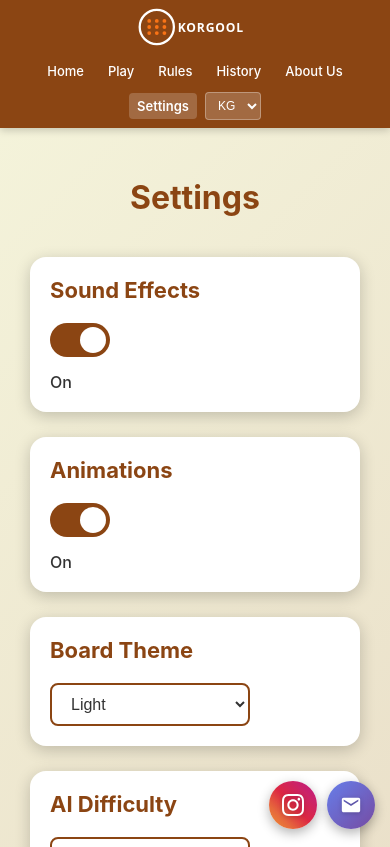
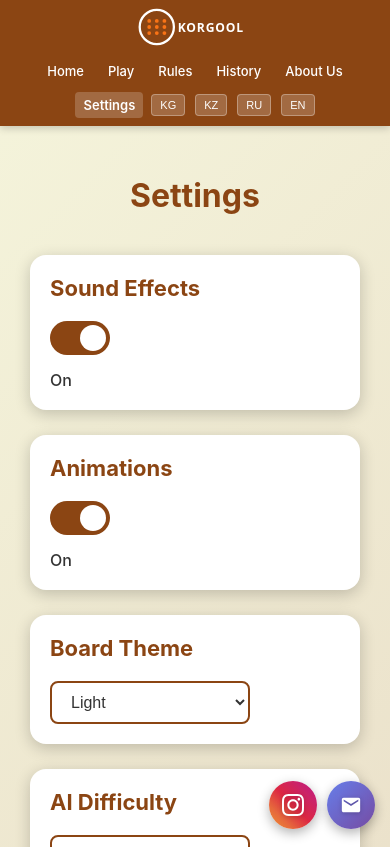
Before and after one commit to hostingbts/toguz-korgool, a React (Create React App) app in the folder client/: page /settings in a window 390 px wide. Shown: the top 847 px of the page. Built offline with nearby package versions, Linux system fonts and the light colour scheme; no server answers.

Commit message:
Use device detection for language selector dropdown on mobile

```diff
--- a/client/src/components/Header.css
+++ b/client/src/components/Header.css
@@ -102,7 +102,6 @@
 }
 
 .language-dropdown {
-  display: none;
   padding: 6px 12px;
   background: rgba(255, 255, 255, 0.2);
   border: 1px solid rgba(255, 255, 255, 0.3);
@@ -155,18 +154,12 @@
 
   .language-selector {
     margin-left: 0;
-    gap: 0;
-  }
-
-  .language-buttons {
-    display: none !important;
+    gap: 6px;
   }
 
   .language-dropdown {
-    display: block !important;
     padding: 6px 10px;
     font-size: 13px;
-    width: 100%;
     max-width: 80px;
   }
 
@@ -201,18 +194,12 @@
   }
 
   .language-selector {
-    gap: 0;
-  }
-
-  .language-buttons {
-    display: none !important;
+    gap: 4px;
   }
 
   .language-dropdown {
-    display: block !important;
     padding: 5px 8px;
     font-size: 12px;
-    width: 100%;
     max-width: 70px;
   }
 
--- a/client/src/components/Header.js
+++ b/client/src/components/Header.js
@@ -1,4 +1,4 @@
-import React from 'react';
+import React, { useState, useEffect } from 'react';
 import { Link, useLocation } from 'react-router-dom';
 import { useTranslation } from 'react-i18next';
 import './Header.css';
@@ -6,6 +6,25 @@ import './Header.css';
 function Header() {
   const { t, i18n } = useTranslation();
   const location = useLocation();
+  const [isMobile, setIsMobile] = useState(false);
+
+  useEffect(() => {
+    // Detect if user is on a mobile device
+    const checkMobile = () => {
+      const userAgent = navigator.userAgent || navigator.vendor || window.opera;
+      const mobileRegex = /android|webos|iphone|ipad|ipod|blackberry|iemobile|opera mini/i;
+      const isMobileDevice = mobileRegex.test(userAgent.toLowerCase());
+      const hasTouchScreen = 'ontouchstart' in window || navigator.maxTouchPoints > 0;
+      const isSmallScreen = window.innerWidth <= 768;
+
+      setIsMobile(isMobileDevice || (hasTouchScreen && isSmallScreen));
+    };
+
+    checkMobile();
+    window.addEventListener('resize', checkMobile);
+
+    return () => window.removeEventListener('resize', checkMobile);
+  }, []);
 
   const changeLanguage = (lng) => {
     i18n.changeLanguage(lng);
@@ -115,7 +134,20 @@ function Header() {
             {t('common.settings')}
           </Link>
           <div className="language-selector">
-            {/* Desktop: Button group */}
+            {isMobile ? (
+              /* Mobile: Dropdown */
+              <select
+                className="language-dropdown"
+                value={i18n.language}
+                onChange={(e) => changeLanguage(e.target.value)}
+              >
+                <option value="kg">KG</option>
+                <option value="kz">KZ</option>
+                <option value="ru">RU</option>
+                <option value="en">EN</option>
+              </select>
+            ) : (
+              /* Desktop: Button group */
               <div className="language-buttons">
                 <button
                   className={`language-btn ${i18n.language === 'kg' ? 'active' : ''}`}
@@ -142,17 +174,7 @@ function Header() {
                   EN
                 </button>
               </div>
-            {/* Mobile: Dropdown */}
-            <select
-              className="language-dropdown"
-              value={i18n.language}
-              onChange={(e) => changeLanguage(e.target.value)}
-            >
-              <option value="kg">KG</option>
-              <option value="kz">KZ</option>
-              <option value="ru">RU</option>
-              <option value="en">EN</option>
-            </select>
+            )}
           </div>
         </nav>
       </div>
```
Also changed, not shown: 11 other files (tests, documents, lock files or other folders). Lines whose indentation alone changed are shown as unchanged.
